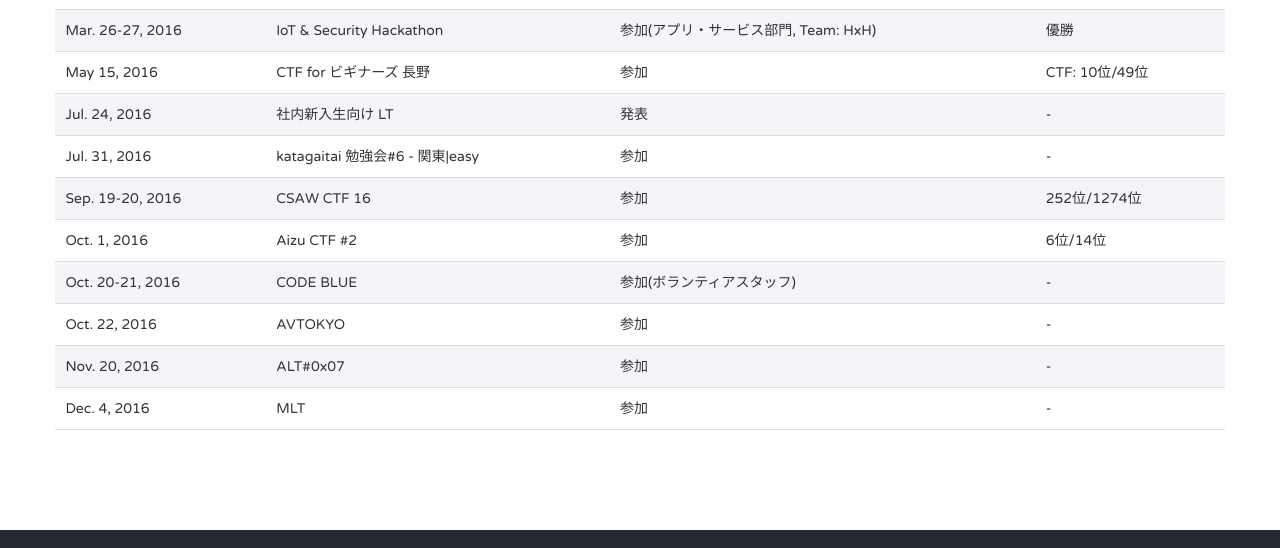
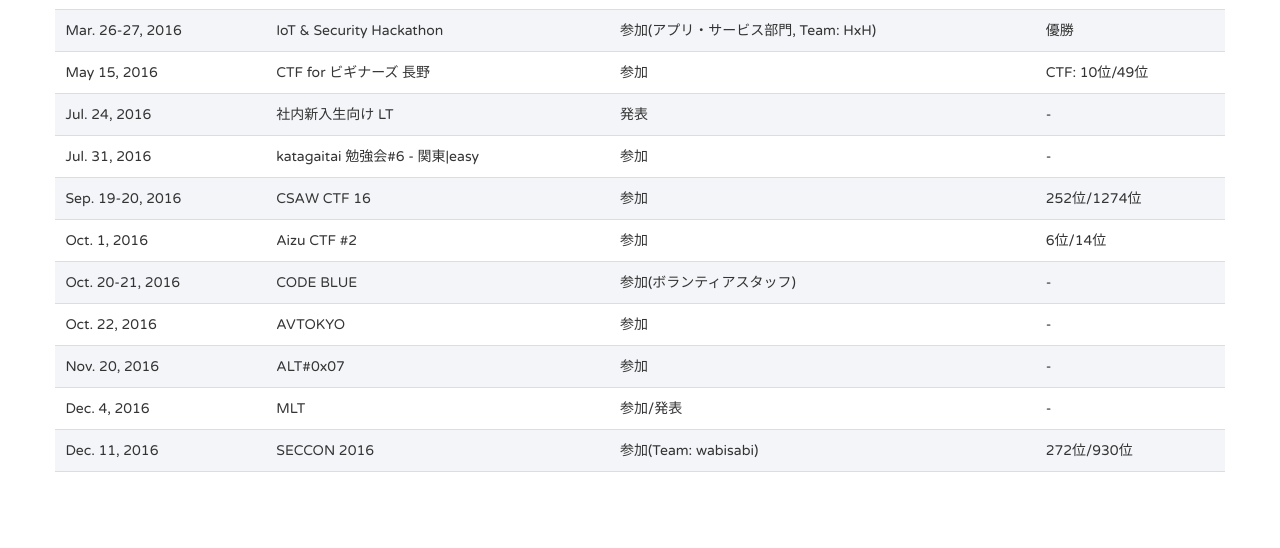
Before and after one commit to ktr0731/homepage, a website: page www/index.html in a window 1280 px wide. Shown: the part 5986-6534 px from the top of the page. Drawn offline with nearby package versions, Linux system fonts and the light colour scheme.

Commit message:
[ADD] SECCON 2016

```diff
--- a/www/index.html
+++ b/www/index.html
@@ -436,8 +436,17 @@
 
                         <td><a href=//twitter.com/ktr_0731/status/805329072960090112>MLT</a></td>
 
-                      <td>参加</td>
+                      <td>参加/発表</td>
                       <td>-</td>
+                    </tr>
+
+                    <tr>
+                      <td>Dec. 11, 2016</td>
+
+                        <td><a href=//score-quals.seccon.jp/question/>SECCON 2016</a></td>
+
+                      <td>参加(Team: wabisabi)</td>
+                      <td>272位/930位</td>
                     </tr>
 
                   <tbody>
```
Also changed, not shown: www_dev/index.json (+8 -1 lines).
